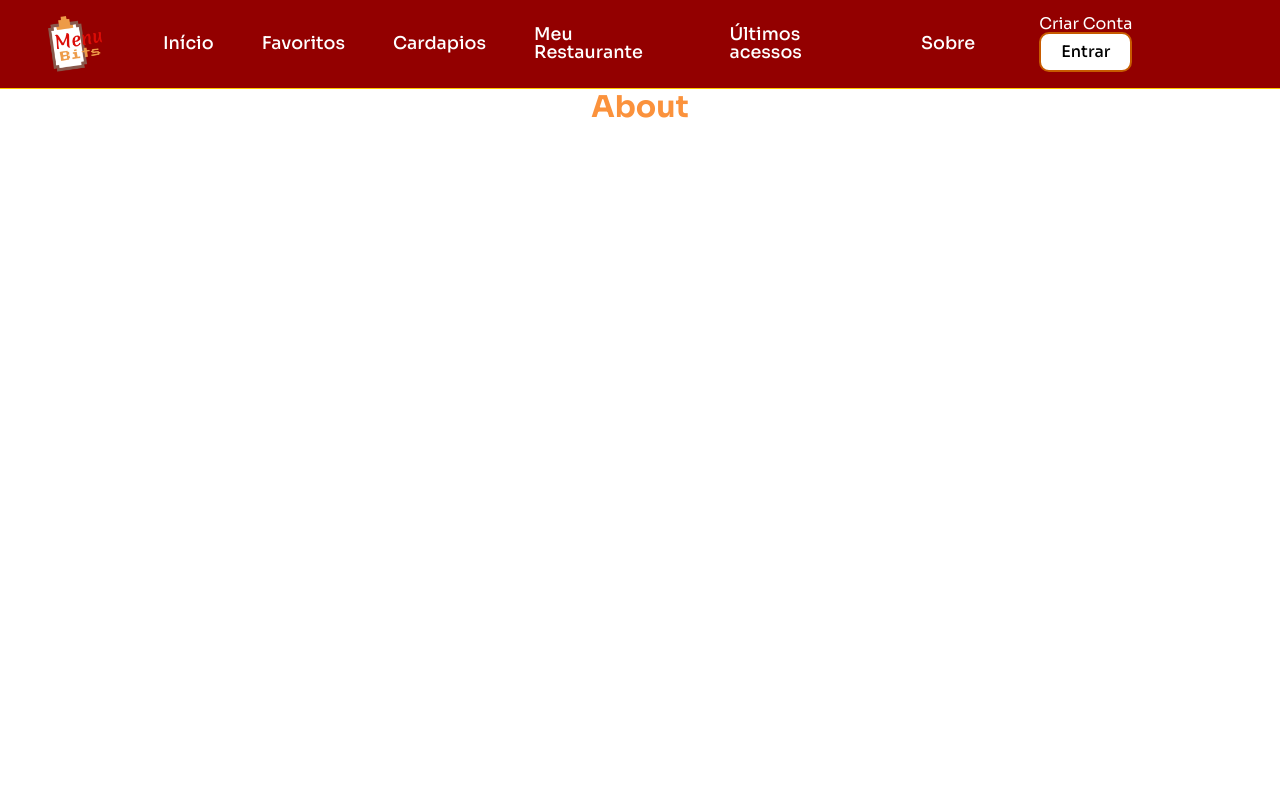
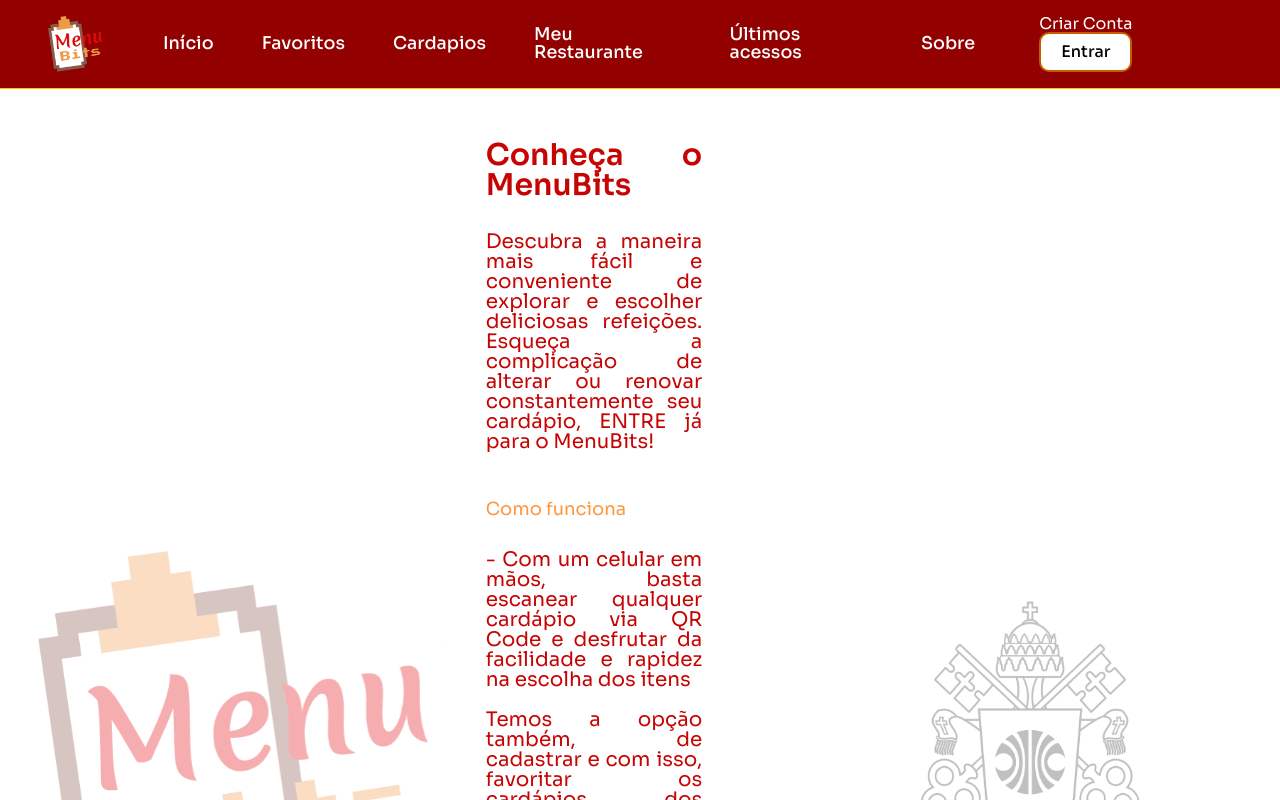
Before and after one commit to ICEI-PUC-Minas-PMV-ADS/pmv-ads-2023-2-e4-proj-infra-t4-MenuBits, a React (Vite) app in the folder src/frontend/: page /about in a window 1280 px wide. Shown: the top 800 px of the page. Built offline with nearby package versions, Linux system fonts and the light colour scheme.

Commit message:
adição da página Sobre

```diff
--- a/src/frontend/src/pages/About/index.jsx
+++ b/src/frontend/src/pages/About/index.jsx
@@ -1,7 +1,31 @@
+import Menubits from "../../assets/menubitsshadow.svg"
+import Pucminas from "../../assets/pucminasshadow.svg"
+
+import {
+  Container,
+  Text
+} from "../About/style"
+
 export default function About() {
   return (
-    <div className="container">
-      <h1 className="text-center text-3xl text-orange-400 font-bold">About</h1>
-    </div>
+    <Container>
+      <img src={Menubits} />
+      <Text>
+        <h1>Conheça o MenuBits</h1><br></br><br></br>
+        <p>Descubra a maneira mais fácil e conveniente de explorar e escolher deliciosas refeições. Esqueça a complicação de
+          alterar ou renovar constantemente seu cardápio, ENTRE já para o MenuBits!</p><br></br><br></br><br></br>
+        <h2>Como funciona</h2><br></br><br></br>
+        <p>- Com um celular em mãos, basta escanear qualquer cardápio via QR Code e desfrutar da facilidade e rapidez na escolha dos itens
+
+<br></br><br></br> Temos a opção também, de cadastrar e com isso, favoritar os cardápios dos restaurantes que você mais gostou!</p>
+<br></br><br></br><br></br><h2>Para os Restaurantes</h2><br></br><br></br>
+        <p>- Pelo site ou aplicativo, realize o cadastro de seu Restaurante para poder usufruir de todas as qualidades que o MenuBits tem a oferecer!
+
+<br></br><br></br>- Crie cardápios para diferentes ocasiões e prepare um prato especial do dia, que será destaque total e preço diferenciado </p>
+<br></br><br></br><br></br><br></br><br></br><br></br><h3>PUC MINAS - 2023</h3>
+      </Text>
+      <img src={Pucminas} />
+    </Container>
+
   )
 }
--- /dev/null
+++ b/src/frontend/src/pages/About/style.js
@@ -0,0 +1,43 @@
+import styled from "styled-components";
+
+export const Container = styled.div`
+    padding-top: 4%;
+    display: flex;
+    justify-content: center;
+    align-items: center;
+    > img {
+        padding: 0% 3% 0% 3%;
+
+    }
+`;
+
+
+export const Text = styled.div`
+    text-align: justify;
+    display: flex;
+    flex-direction: column;
+    justify-content: space-around;
+
+    > h1 {
+        font-size: 30px;
+        color: #C60404;
+        font-weight: 600;
+    }
+
+    > p {
+        font-size: 20px;
+        color: #C60404;
+    }
+
+    > h2 {
+        font-size: 18px;
+        color: #FF973F;
+        font-weight: 400;
+    }
+
+    > h3 {
+        font-size: 20px;
+        color: #FF973F;
+        font-weight: 600;
+    }
+`;
--- a/src/frontend/src/pages/Perfilpages/EditPerfilUser/index.jsx
+++ b/src/frontend/src/pages/Perfilpages/EditPerfilUser/index.jsx
@@ -1,4 +1,5 @@
 import Input from '../../../components/Input'
+
 import {
     PerfilCard,
     Container,
@@ -7,7 +8,10 @@
     Info,
     Label,
 } from '../EditPerfilUser/style'
+
 import {BsCheckLg} from 'react-icons/bs'
+
+
 
 export default function EditPerfilUser() {
     return (
```
Also changed, not shown: src/frontend/src/assets/menubitsshadow.svg (added), src/frontend/src/assets/pucminasshadow.svg (added), src/frontend/src/pages/About/style.css (deleted).
